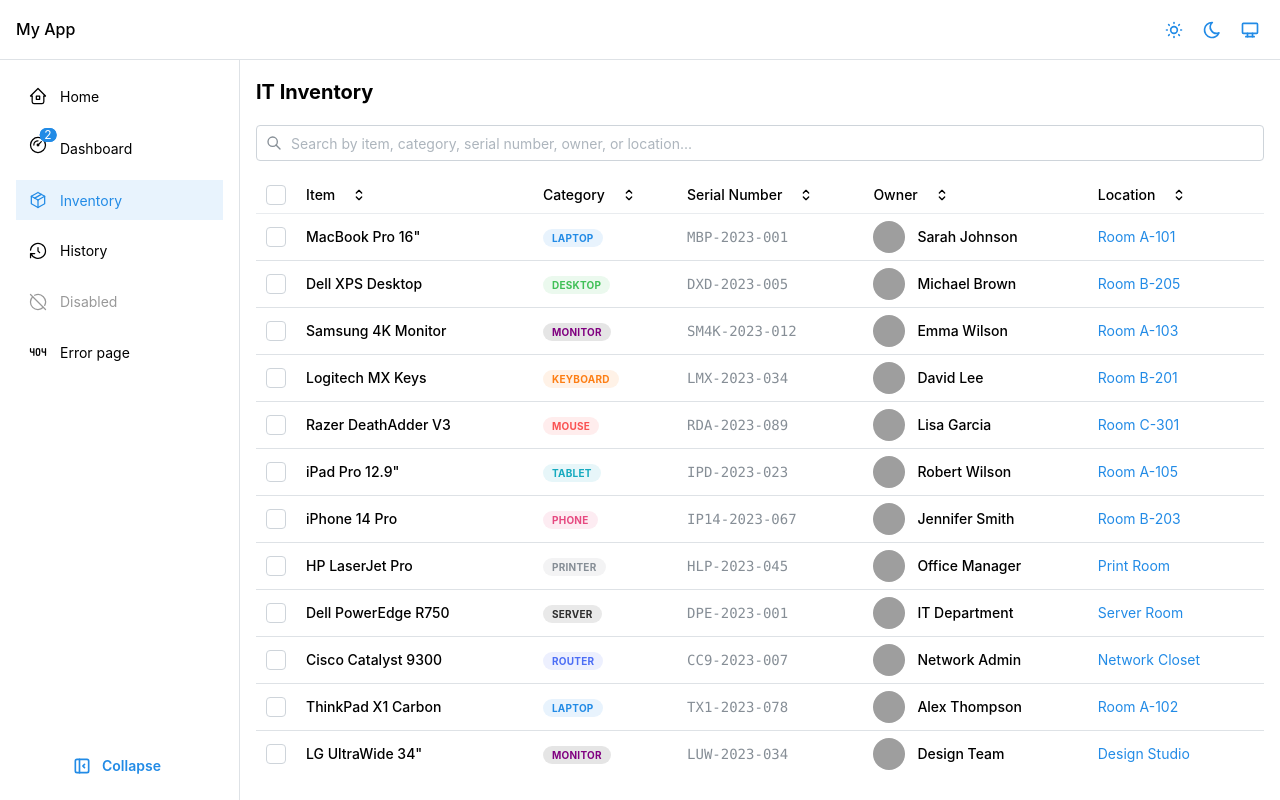
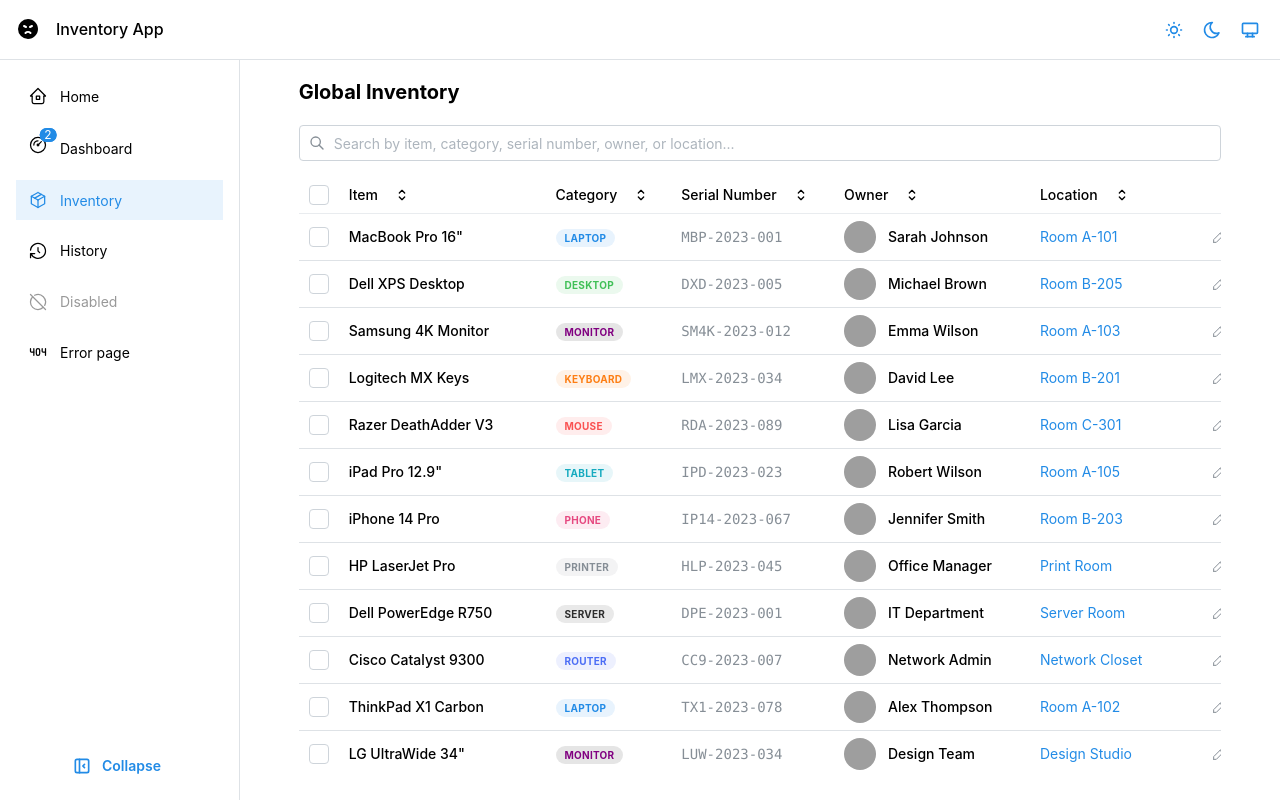
Before and after one commit to clamboley/clean-inventory, a React (Vite) app in the folder frontend/: page /inventory in a window 1280 px wide. Built offline with nearby package versions, Linux system fonts and the light colour scheme; grey boxes are pictures that could not be loaded.

Commit message:
feat: add grid, buttons, and formatting

```diff
--- a/frontend/src/Router.tsx
+++ b/frontend/src/Router.tsx
@@ -1,6 +1,6 @@
 import { createBrowserRouter, RouterProvider } from 'react-router-dom';
+import { DashboardPage } from './pages/Dashboard/Dashboard.page';
 import { HomePage } from './pages/Home/Home.page';
-import { DashboardPage } from './pages/Dashboard/Dashboard.page';
 import { InventoryPage } from './pages/Inventory/Inventory.page';
 import { NotFoundPage } from './pages/NotFound.page';
 
--- a/frontend/src/components/common/NavItem.tsx
+++ b/frontend/src/components/common/NavItem.tsx
@@ -1,6 +1,6 @@
-import { Tooltip, NavLink } from '@mantine/core';
 import { IconChevronRight } from '@tabler/icons-react';
 import { Link, useLocation } from 'react-router-dom';
+import { NavLink, Tooltip } from '@mantine/core';
 
 interface NavItemProps {
   collapsed: boolean;
@@ -10,13 +10,7 @@ interface NavItemProps {
   disabled?: boolean;
 }
 
-export function NavItem({
-  collapsed,
-  label,
-  icon,
-  to,
-  disabled,
-}: NavItemProps) {
+export function NavItem({ collapsed, label, icon, to, disabled }: NavItemProps) {
   const location = useLocation();
   const active = location.pathname === to;
 
--- a/frontend/src/components/layout/AppLayout.tsx
+++ b/frontend/src/components/layout/AppLayout.tsx
@@ -1,7 +1,7 @@
-import { AppShell } from '@mantine/core';
+import { useState } from 'react';
+import { AppShell, Grid } from '@mantine/core';
+import { Header } from './Header';
 import { Navbar } from './Navbar';
-import { Header } from './Header';
-import { useState } from 'react';
 
 export function AppLayout({ children }: { children: React.ReactNode }) {
   const [collapsed, setCollapsed] = useState(false);
@@ -20,7 +20,13 @@ export function AppLayout({ children }: { children: React.ReactNode }) {
         <Navbar collapsed={collapsed} setCollapsed={setCollapsed} />
       </AppShell.Navbar>
 
-      <AppShell.Main>{children}</AppShell.Main>
+      <AppShell.Main>
+        <Grid>
+          <Grid.Col span={0.5}></Grid.Col>
+          <Grid.Col span={11}>{children}</Grid.Col>
+          <Grid.Col span={0.5}></Grid.Col>
+        </Grid>
+      </AppShell.Main>
     </AppShell>
   );
 }
--- a/frontend/src/components/layout/ColorSchemeToggle.tsx
+++ b/frontend/src/components/layout/ColorSchemeToggle.tsx
@@ -1,5 +1,5 @@
-import { Group, Tooltip, ActionIcon, useMantineColorScheme } from '@mantine/core';
-import { IconMoon, IconSun, IconDeviceDesktop } from '@tabler/icons-react';
+import { IconDeviceDesktop, IconMoon, IconSun } from '@tabler/icons-react';
+import { ActionIcon, Group, Tooltip, useMantineColorScheme } from '@mantine/core';
 
 export function ColorSchemeToggle() {
   const { setColorScheme } = useMantineColorScheme();
--- a/frontend/src/components/layout/Header.tsx
+++ b/frontend/src/components/layout/Header.tsx
@@ -1,10 +1,14 @@
+import { IconMoodAngryFilled } from '@tabler/icons-react';
 import { Group, Text } from '@mantine/core';
 import { ColorSchemeToggle } from './ColorSchemeToggle';
 
 export function Header() {
   return (
     <Group h="100%" px="md" justify="space-between">
-      <Text fw={500}>My App</Text>
+      <Group>
+        <IconMoodAngryFilled />
+        <Text fw={500}>Inventory App</Text>
+      </Group>
       <ColorSchemeToggle />
     </Group>
   );
--- a/frontend/src/components/layout/Navbar.tsx
+++ b/frontend/src/components/layout/Navbar.tsx
@@ -29,7 +29,11 @@ export function Navbar({ collapsed, setCollapsed }: NavbarProps) {
         <NavItem
           collapsed={collapsed}
           label="Dashboard"
-          icon={<Indicator size={14} inline label="2"><IconGauge size={20} stroke={1.5} /></Indicator>}
+          icon={
+            <Indicator size={14} inline label="2">
+              <IconGauge size={20} stroke={1.5} />
+            </Indicator>
+          }
           to="/dashboard"
         />
 
--- a/frontend/src/components/layout/SidebarToggle.tsx
+++ b/frontend/src/components/layout/SidebarToggle.tsx
@@ -1,8 +1,5 @@
+import { IconLayoutSidebarLeftCollapse, IconLayoutSidebarLeftExpand } from '@tabler/icons-react';
 import { Button } from '@mantine/core';
-import {
-  IconLayoutSidebarLeftCollapse,
-  IconLayoutSidebarLeftExpand,
-} from '@tabler/icons-react';
 
 interface SidebarToggleProps {
   collapsed: boolean;
--- a/frontend/src/pages/Inventory/Inventory.page.tsx
+++ b/frontend/src/pages/Inventory/Inventory.page.tsx
@@ -1,12 +1,25 @@
 import { useState } from 'react';
-import { IconChevronDown, IconChevronUp, IconSearch, IconSelector } from '@tabler/icons-react';
+import {
+  IconChevronDown,
+  IconChevronUp,
+  IconDots,
+  IconMessages,
+  IconNote,
+  IconPencil,
+  IconReportAnalytics,
+  IconSearch,
+  IconSelector,
+  IconTrash,
+} from '@tabler/icons-react';
 import cx from 'clsx';
 import {
+  ActionIcon,
   Avatar,
   Badge,
   Center,
   Checkbox,
   Group,
+  Menu,
   ScrollArea,
   Table,
   Text,
@@ -383,6 +396,40 @@ export function InventoryPage() {
             {item.location}
           </Text>
         </Table.Td>
+        <Table.Td>
+          <Group gap={0} justify="flex-end">
+            <ActionIcon variant="subtle" color="gray">
+              <IconPencil size={16} stroke={1.5} />
+            </ActionIcon>
+            <ActionIcon variant="subtle" color="red">
+              <IconTrash size={16} stroke={1.5} />
+            </ActionIcon>
+            <Menu
+              transitionProps={{ transition: 'pop' }}
+              withArrow
+              position="bottom-end"
+              withinPortal
+            >
+              <Menu.Target>
+                <ActionIcon variant="subtle" color="gray">
+                  <IconDots size={16} stroke={1.5} />
+                </ActionIcon>
+              </Menu.Target>
+              <Menu.Dropdown>
+                <Menu.Item leftSection={<IconMessages size={16} stroke={1.5} />}>
+                  Send message
+                </Menu.Item>
+                <Menu.Item leftSection={<IconNote size={16} stroke={1.5} />}>Add note</Menu.Item>
+                <Menu.Item leftSection={<IconReportAnalytics size={16} stroke={1.5} />}>
+                  Analytics
+                </Menu.Item>
+                <Menu.Item leftSection={<IconTrash size={16} stroke={1.5} />} color="red">
+                  Terminate contract
+                </Menu.Item>
+              </Menu.Dropdown>
+            </Menu>
+          </Group>
+        </Table.Td>
       </Table.Tr>
     );
   });
@@ -392,7 +439,7 @@ export function InventoryPage() {
       <div className="p-6 max-w-7xl mx-auto">
         <div className="mb-6">
           <Text size="xl" fw={700} mb="md">
-            IT Inventory
+            Global Inventory
           </Text>
           <TextInput
             placeholder="Search by item, category, serial number, owner, or location..."
```
